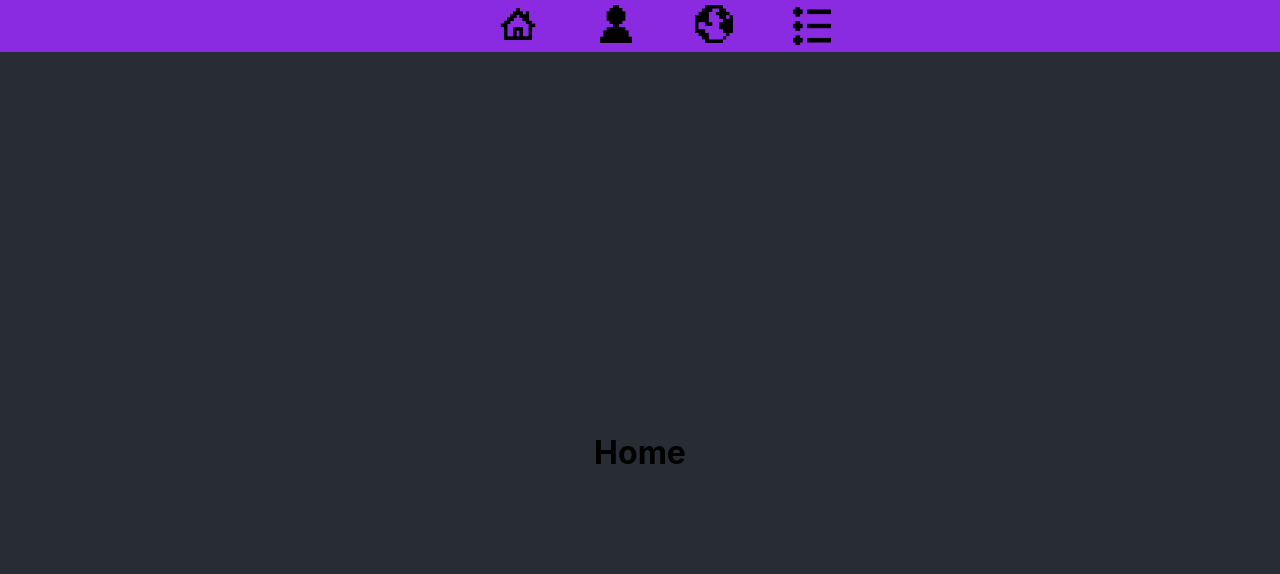
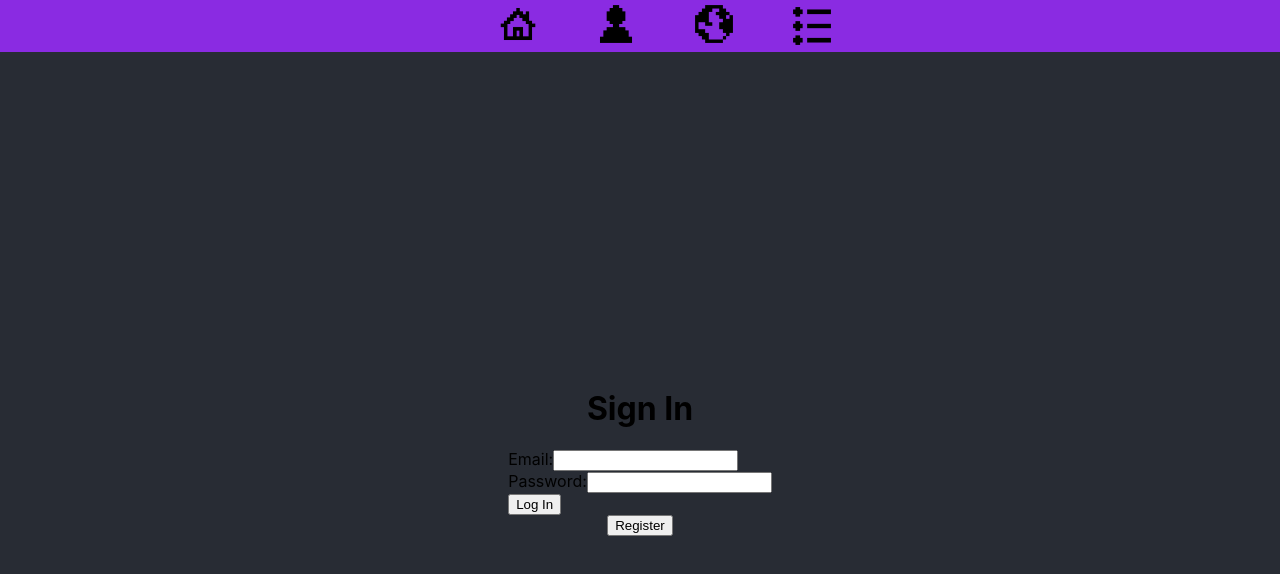
Before and after one commit to hekmaflo/ocho-app, a React (Create React App) app in the folder client/: page / in a window 1280 px wide. Shown: the top 574 px of the page. Built offline with nearby package versions, Linux system fonts and the light colour scheme.

Commit message:
conditionally rendering register and login

```diff
--- a/client/src/App.js
+++ b/client/src/App.js
@@ -16,7 +16,8 @@ function App() {
       <List /> */}
       <header className="App-header">
         <Routes>
-          <Route path="/" element={<Home />} />
+          <Route path="/" element={<SignIn />} />
+          <Route path="/home" element={<Home />} />
           <Route path="/profile" element={<Profile />} />
           <Route path="/explore" element={<Explore />} />
           <Route path="/login" element={<SignIn />} />
--- a/client/src/components/Nav.jsx
+++ b/client/src/components/Nav.jsx
@@ -8,7 +8,7 @@ const Nav = () => {
   return (
     <>
       <div className="Nav-bar">
-        <NavLink to="/">
+        <NavLink to="/home">
           <img src={house} className="Nav-logo" alt="house" />
         </NavLink>
         <NavLink to="/profile">
--- a/client/src/pages/SignIn.js
+++ b/client/src/pages/SignIn.js
@@ -1,10 +1,27 @@
-import React from "react";
+import React, { useState } from "react";
 import UserLogin from "../components/UserLogin";
+import UserRegister from "../components/UserRegister";
 const SignIn = () => {
+  const [isRegistered, setIsRegistered] = useState(true);
+
+  const handleToggle = () => {
+    setIsRegistered(!isRegistered);
+  };
   return (
     <>
-      <h1>Sign In</h1>
-      <UserLogin />
+      {isRegistered ? (
+        <>
+          <h1>Sign In</h1>
+          <UserLogin />
+          <button onClick={handleToggle}>Register</button>
+        </>
+      ) : (
+        <>
+          <h1>Register</h1>
+          <UserRegister />
+          <button onClick={handleToggle}>Login</button>
+        </>
+      )}
     </>
   );
 };
```
